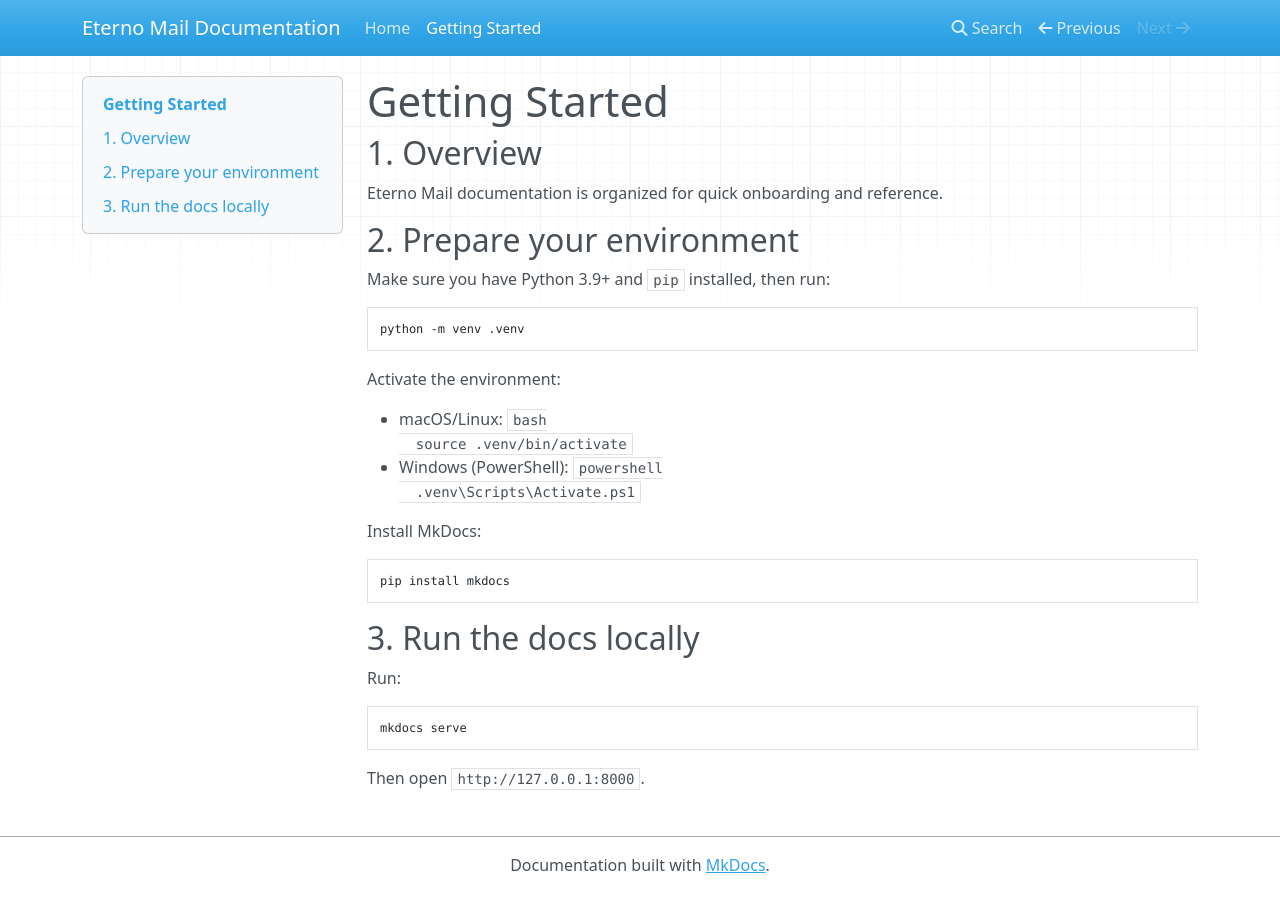
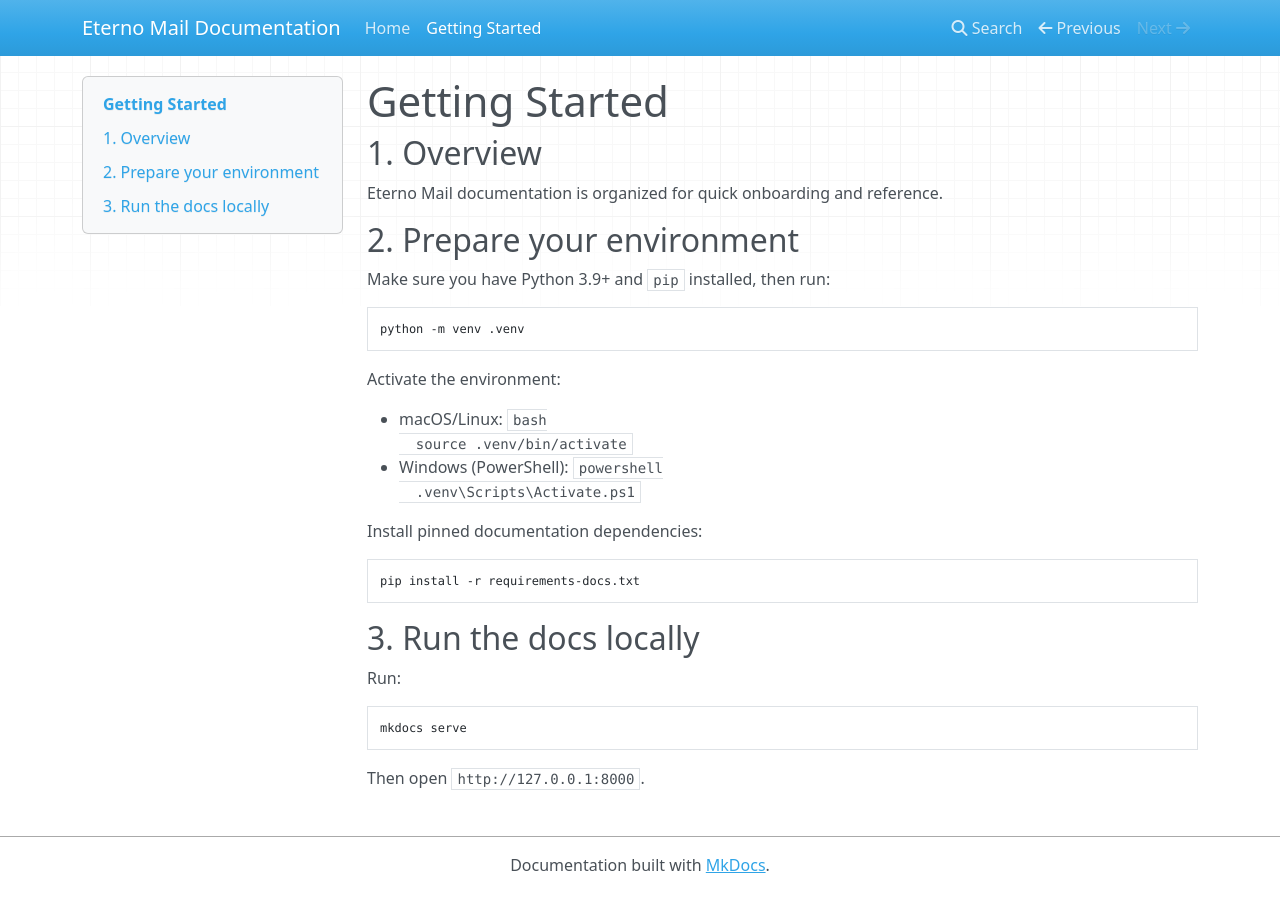
Before and after one commit to wesleiaqui/EternoMail-Docs, an MkDocs documentation site: the page built from docs/getting-started.md, in a window 1280 px wide. Built offline with MkDocs 1.6.1, drawn with Linux system fonts in a browser that asks for light colours; nearby versions of some CDN libraries.

````diff
--- a/docs/getting-started.md
+++ b/docs/getting-started.md
@@ -23,10 +23,10 @@ Activate the environment:
   .venv\Scripts\Activate.ps1
   ```
 
-Install MkDocs:
+Install pinned documentation dependencies:
 
 ```bash
-pip install mkdocs
+pip install -r requirements-docs.txt
 ```
 
 ## 3. Run the docs locally
--- /dev/null
+++ b/requirements-docs.txt
@@ -0,0 +1 @@
+mkdocs==1.6.1
````
Also changed, not shown: README.md (+3 -2 lines).
